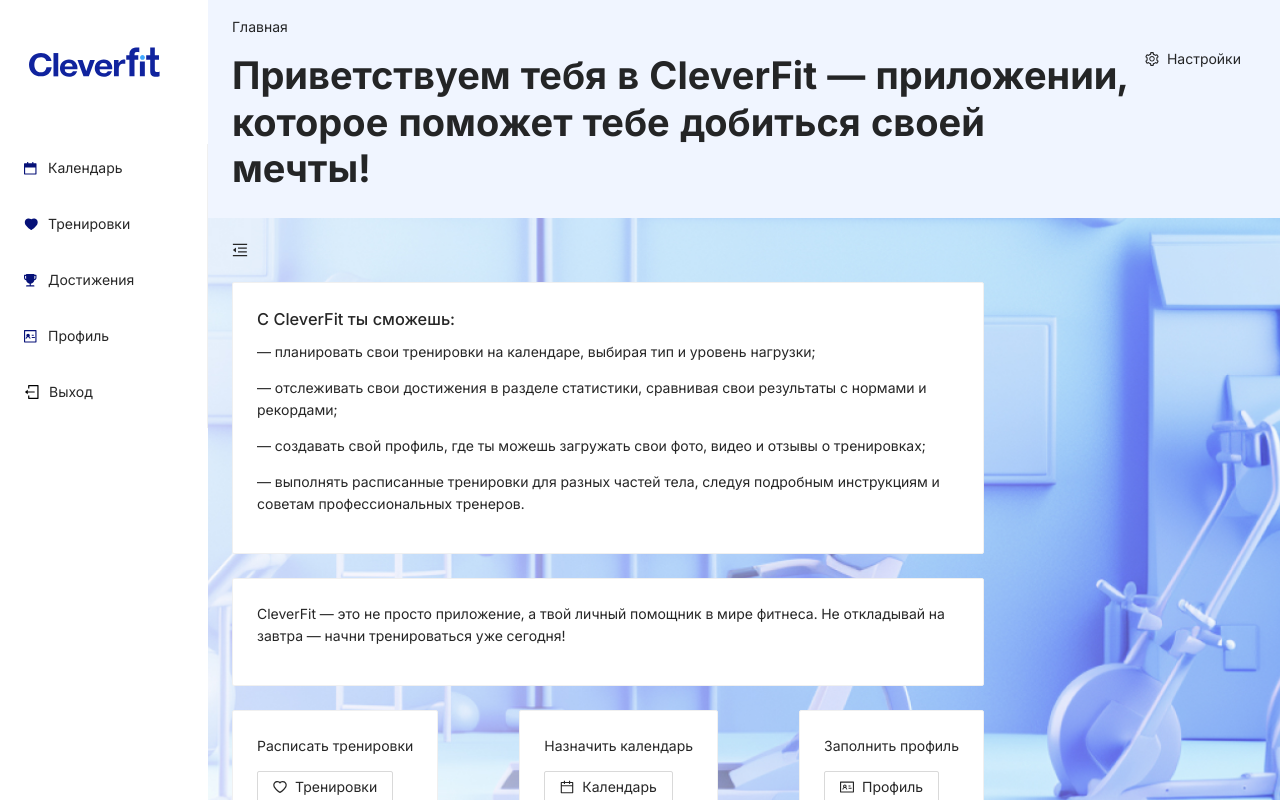
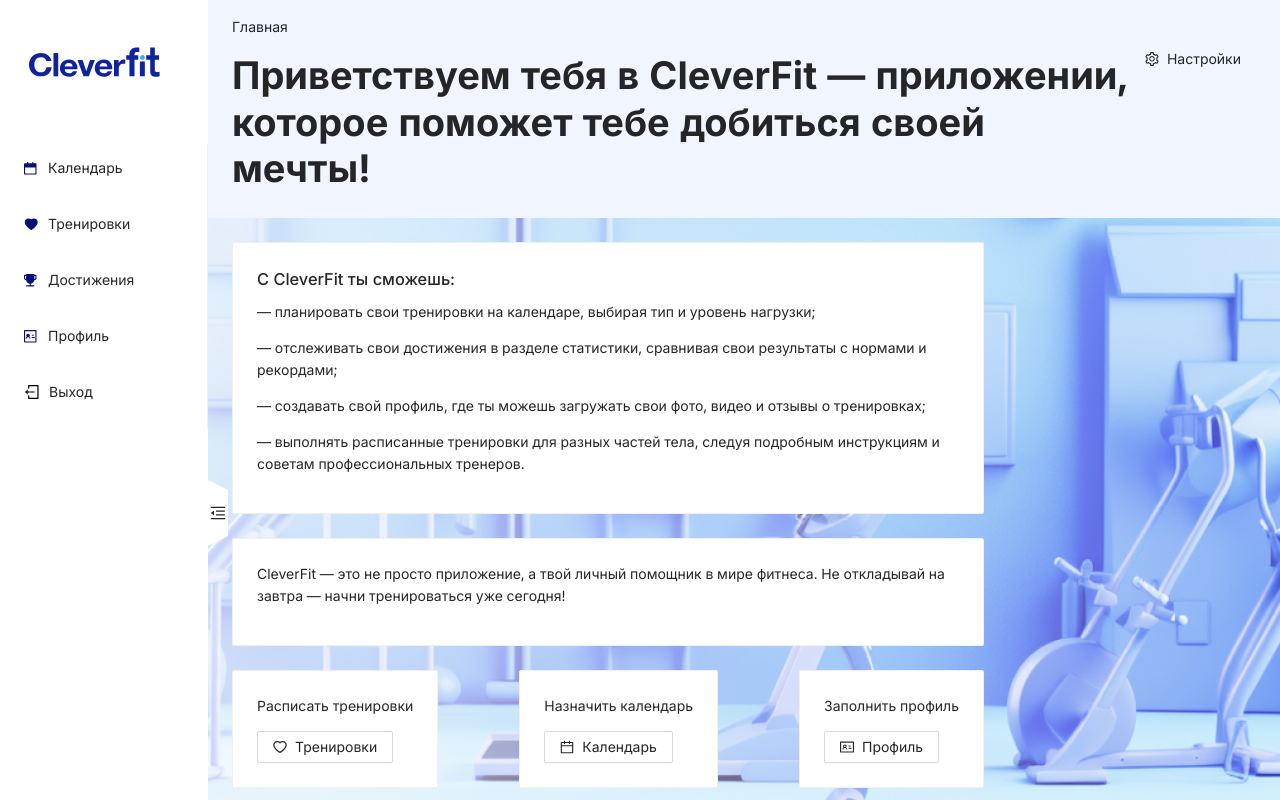
Before and after one commit to ClevertecFrontendLab/kanoplich, a React (Vite) app: page /#/ in a window 1280 px wide. Shown: the top 800 px of the page. Built offline with nearby package versions, Linux system fonts and the light colour scheme.

Commit message:
feat: add sider

```diff
--- a/src/components/content/content.tsx
+++ b/src/components/content/content.tsx
@@ -11,14 +11,9 @@
 
 const { Link } = Anchor;
 
-type Props = {
-    children: JSX.Element;
-};
-
-const Content = ({ children }: Props) => {
+const Content = () => {
     return (
         <main className={styles.main}>
-            {children}
             <Card>
                 <h3>C CleverFit ты сможешь:</h3>
                 <p>— планировать свои тренировки на календаре, выбирая тип и уровень нагрузки;</p>
--- a/src/pages/main-page/main-page.module.css
+++ b/src/pages/main-page/main-page.module.css
@@ -23,3 +23,21 @@
 .menu > li {
     margin-bottom: 16px !important;
 }
+
+.trigger {
+    top: 480px;
+    left: 0;
+    max-width: 20px;
+    min-height: 66px;
+    clip-path: polygon(0 0, 100% 15%, 100% 85%, 0% 100%);
+    border: none;
+}
+
+.trigger > span {
+    color: #262626;
+    width: 20px;
+}
+
+.trigger > span:hover {
+    color: #262626;
+}
--- a/src/pages/main-page/main-page.tsx
+++ b/src/pages/main-page/main-page.tsx
@@ -1,6 +1,6 @@
 import React, { useState } from 'react';
 import { MenuFoldOutlined, MenuUnfoldOutlined } from '@ant-design/icons';
-import { Layout, Menu } from 'antd';
+import { Layout, Menu, Button } from 'antd';
 import Header from '@components/header/header';
 import Content from '@components/content/content';
 import bgImage from '@public/img/images/main_page_light.jpg';
@@ -21,6 +21,10 @@
 
 export const MainPage: React.FC = () => {
     const [collapsed, setCollapsed] = useState(false);
+
+    const handleTrigger = () => {
+        setCollapsed(!collapsed);
+    };
 
     return (
         <Layout
@@ -79,14 +83,24 @@
                     ]}
                 />
             </Sider>
-            <Layout style={{ backgroundColor: 'transparent' }}>
+            <Layout style={{ backgroundColor: 'transparent', position: 'relative' }}>
+                {collapsed ? (
+                    <Button
+                        className={styles.trigger}
+                        style={{ border: 'none', position: 'absolute' }}
+                        icon={<MenuUnfoldOutlined />}
+                        onClick={handleTrigger}
+                    />
+                ) : (
+                    <Button
+                        className={styles.trigger}
+                        style={{ border: 'none', position: 'absolute' }}
+                        icon={<MenuFoldOutlined />}
+                        onClick={handleTrigger}
+                    />
+                )}
                 <Header />
-                <Content>
-                    {React.createElement(collapsed ? MenuUnfoldOutlined : MenuFoldOutlined, {
-                        className: 'trigger',
-                        onClick: () => setCollapsed(!collapsed),
-                    })}
-                </Content>
+                <Content></Content>
                 <Footer />
             </Layout>
         </Layout>
```
